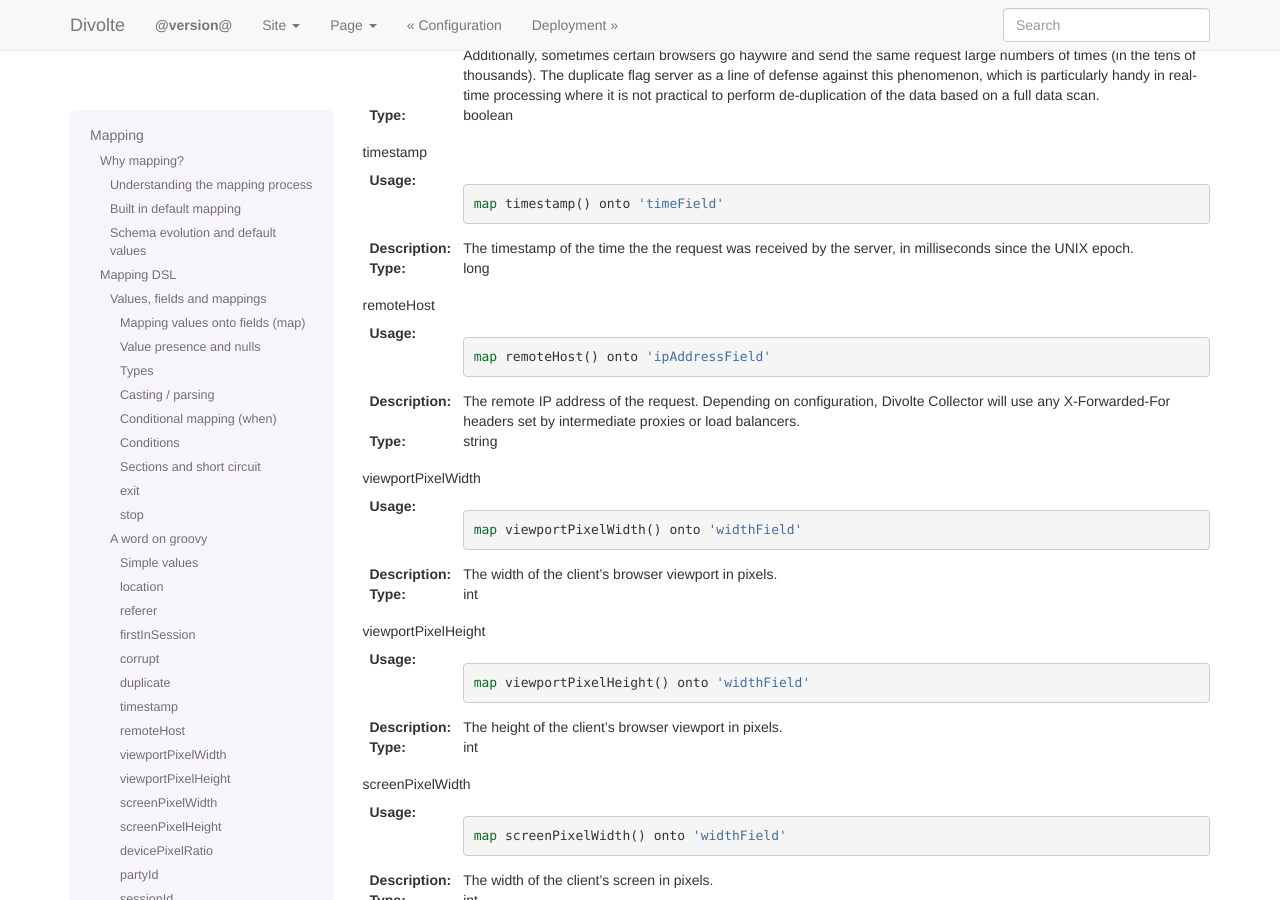
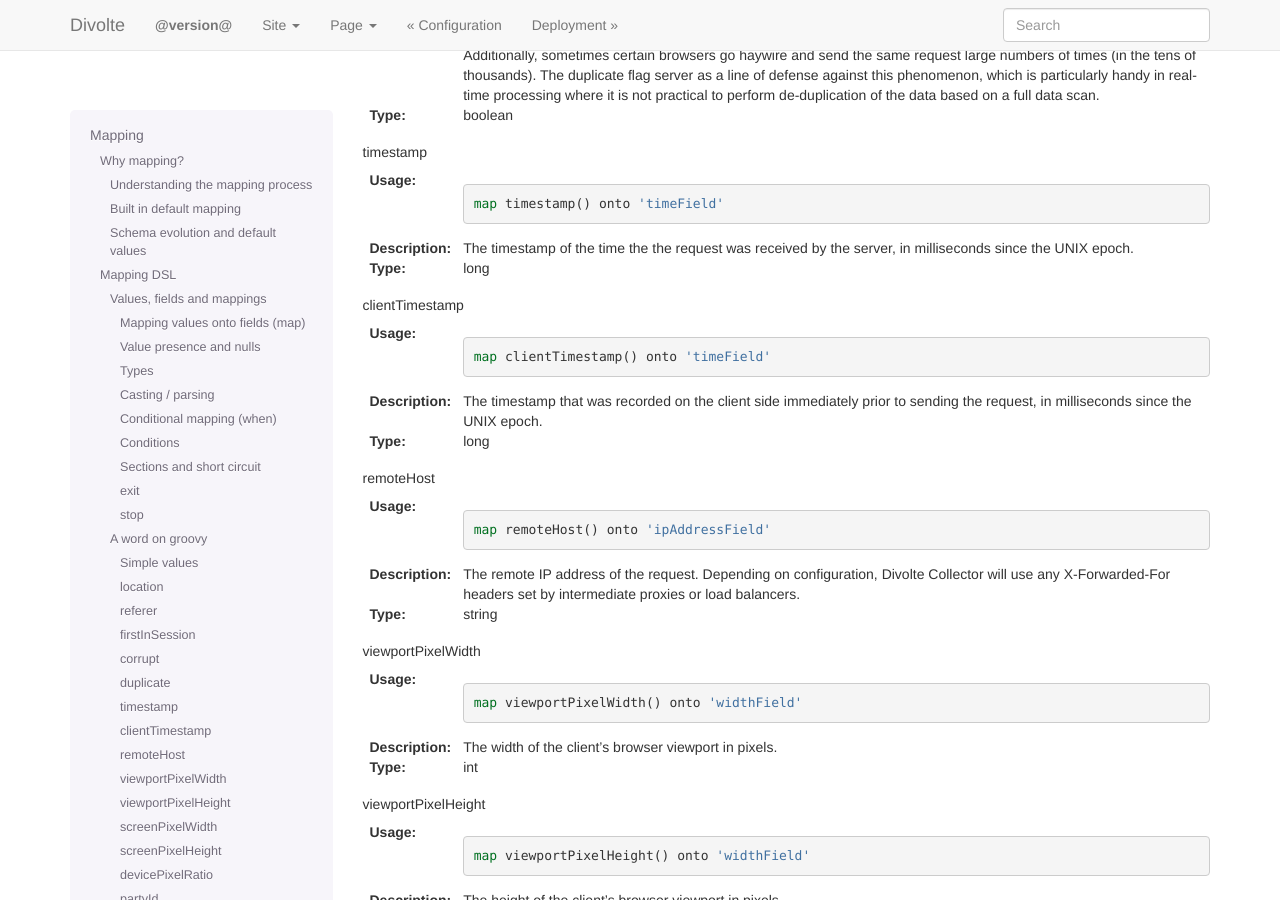
Before and after one commit to divolte/divolte-collector, a Sphinx documentation site: the page built from docs/mapping_reference.rst, in a window 1280 px wide and 900 px high, scrolled down 10581 px. Built offline with Sphinx 7.4.7, drawn with Linux system fonts in a browser that asks for light colours; nearby versions of some CDN libraries; library files that are not in the unit come from our copies.

Commit message:
Add clientTimestamp() to the mapping documentation.

```diff
--- a/docs/mapping_reference.rst
+++ b/docs/mapping_reference.rst
@@ -474,6 +474,20 @@ timestamp
 :Type:
   long
 
+clientTimestamp
+"""""""""
+:Usage:
+
+  ::
+
+    map clientTimestamp() onto 'timeField'
+
+:Description:
+  The timestamp that was recorded on the client side immediately prior to sending the request, in milliseconds since the UNIX epoch.
+
+:Type:
+  long
+
 remoteHost
 """"""""""
 :Usage:
```
